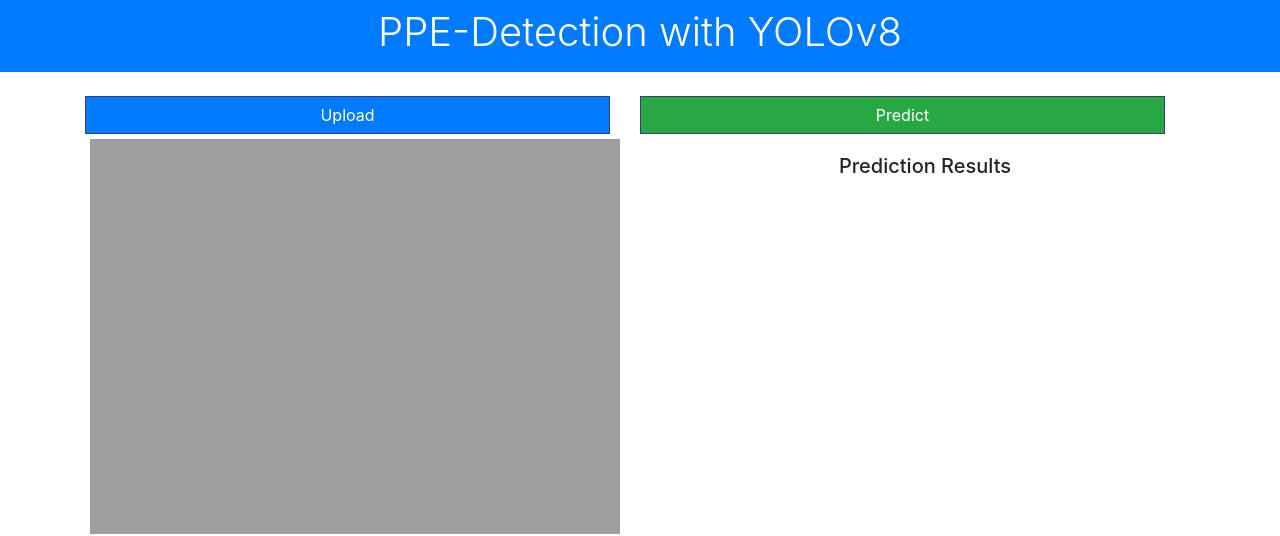
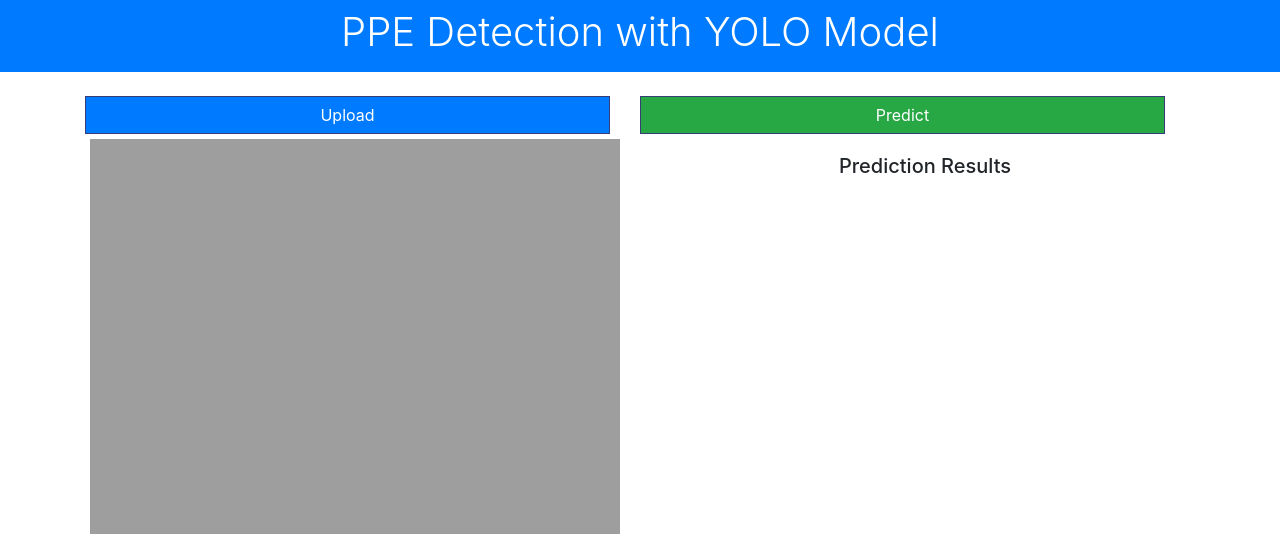
Before and after one commit to Kanon14/PPE-Detection-YOLOv8, a Flask app: page / in a window 1280 px wide. Shown: the top 536 px of the page. Run offline with Flask 3, Linux system fonts and the light colour scheme; parts of the project's set-up code (start-up, migrations or seed data) failed here and were passed over; some libraries are stand-ins or nearby versions.

Commit message:
update html

```diff
--- a/templates/index.html
+++ b/templates/index.html
@@ -180,7 +180,7 @@
 	<!-- Header -->
 <header class="bg-primary text-center py-2 mb-4">
 	<div class="container">
-	  <h1 class="font-weight-light text-white">PPE-Detection with YOLOv8</h1>
+	  <h1 class="font-weight-light text-white">PPE Detection with YOLO Model</h1>
 	</div>
   </header>
 
```
